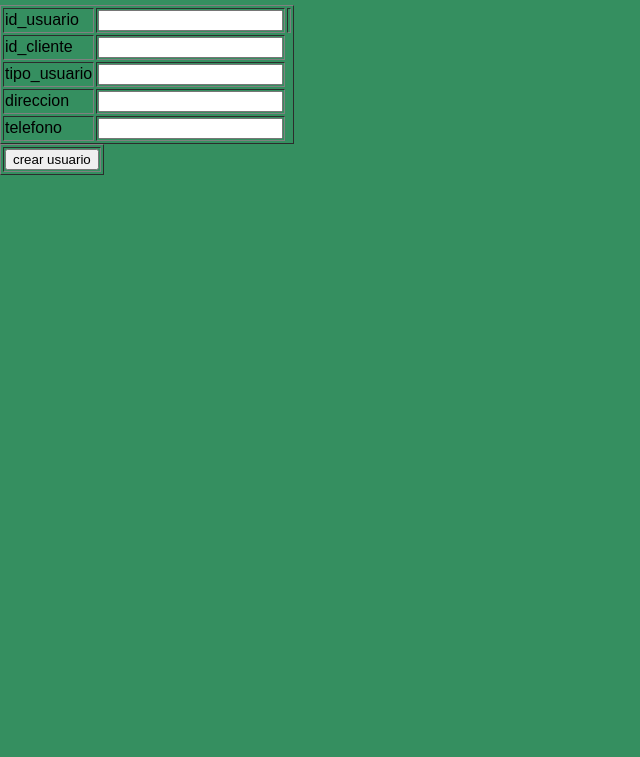
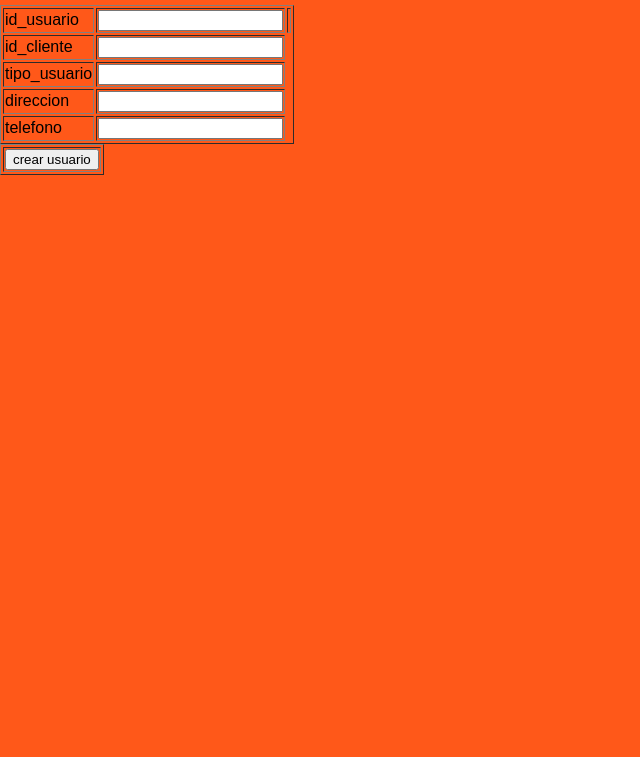
Before and after one commit to JhonQuecano/web_de_ventas, a plain HTML site: page usuario.html in a window 1280 px wide. Shown: the part 43-800 px from the top of the page, without its empty margins (0-640 px from the left). Drawn offline with Linux system fonts and the light colour scheme.

Commit message:
Update usuario.css

```diff
--- a/Style/usuario.css
+++ b/Style/usuario.css
@@ -1,7 +1,7 @@
 body{
   margin: 0;
   font-family: sans-serif;
-  background:#358F60;
+  background:#FF5819;
 }
 
 .form.usuario{
```
